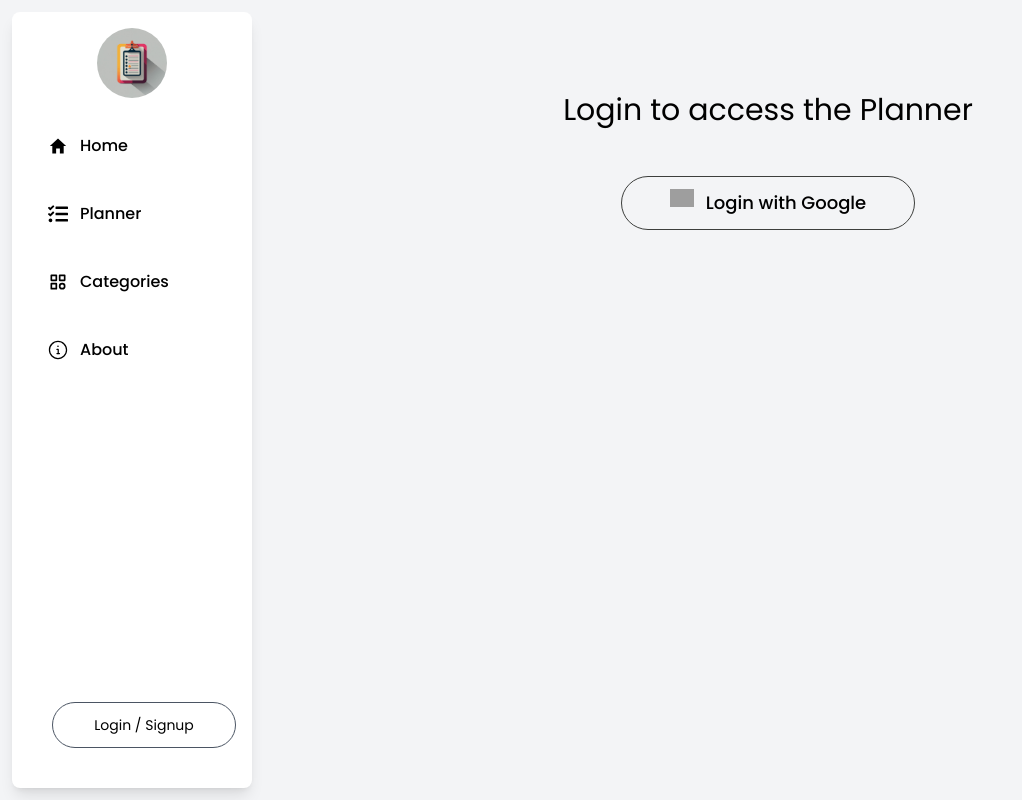
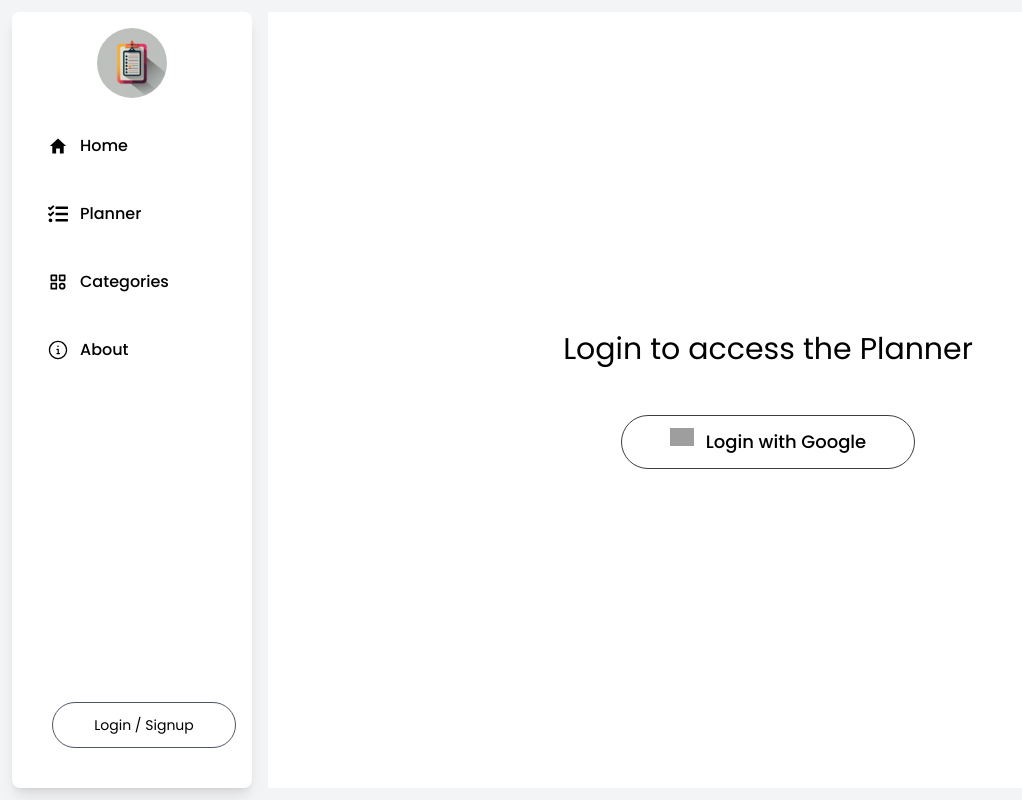
Before and after one commit to Abd-Alwahab/taskmasters-app, a Next.js app: page /login in a window 1280 px wide. Shown: the whole page, without its empty margins (0-1022 px from the left). Built offline with nearby package versions, Linux system fonts and the light colour scheme; no server answers; grey boxes are pictures that could not be loaded.

Commit message:
Change the login page design

```diff
--- a/app/login/page.tsx
+++ b/app/login/page.tsx
@@ -3,7 +3,7 @@ import { loginAction } from '../_lib/actions'
 
 const Login = () => {
   return (
-    <div className="flex flex-col items-center gap-12 pt-20">
+    <div className="flex h-full flex-col items-center justify-center gap-12 bg-white">
       <h1 className="text-3xl">Login to access the Planner</h1>
 
       <form action={loginAction}>
@@ -14,7 +14,7 @@ const Login = () => {
             height="24"
             width="24"
           />
-          <span className="text-lg font-medium transition-all group-hover:text-white">
+          <span className="text-lg font-medium transition-all hover:shadow-lg group-hover:text-white">
             Login with Google
           </span>
         </button>
```
